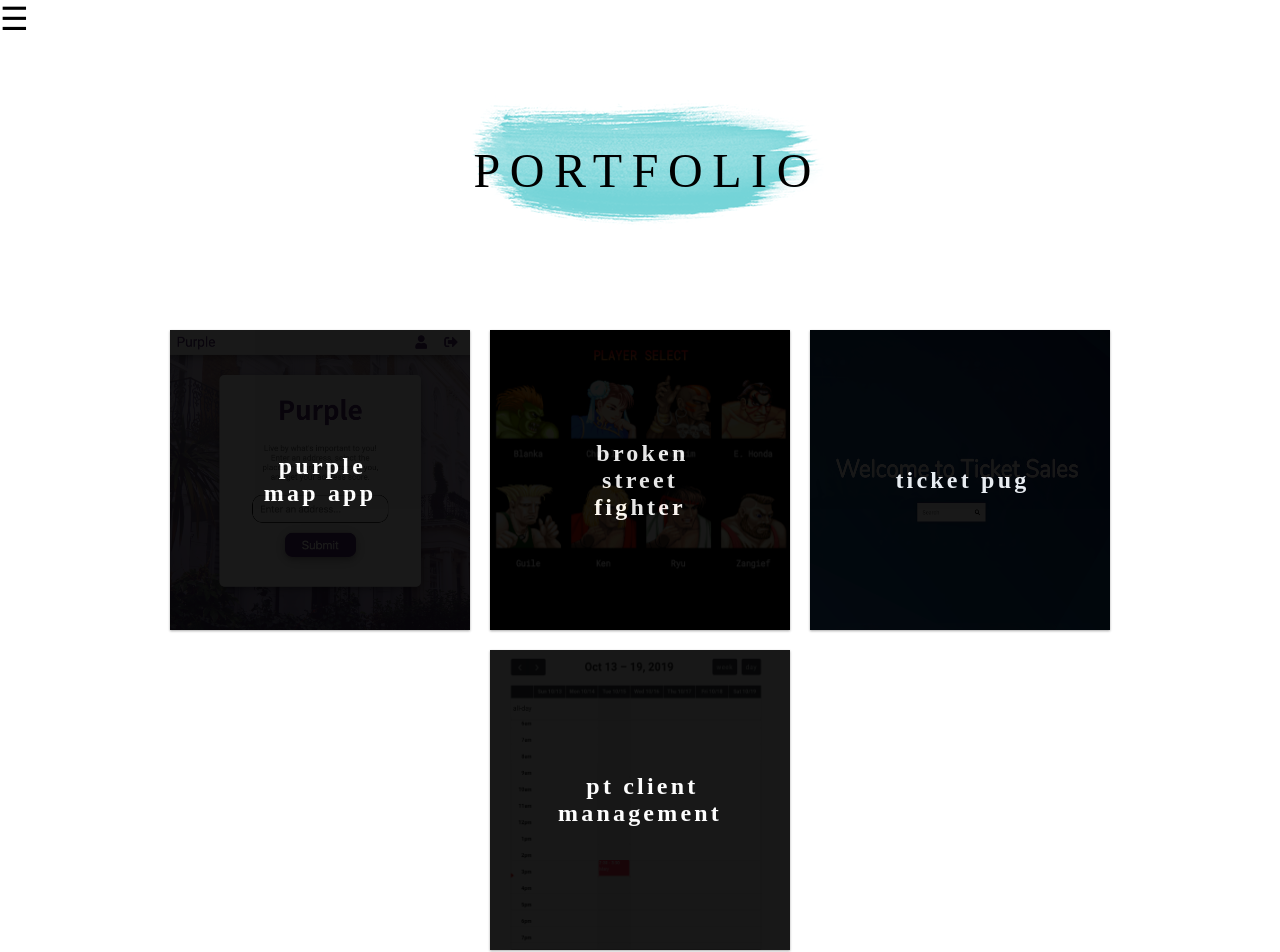
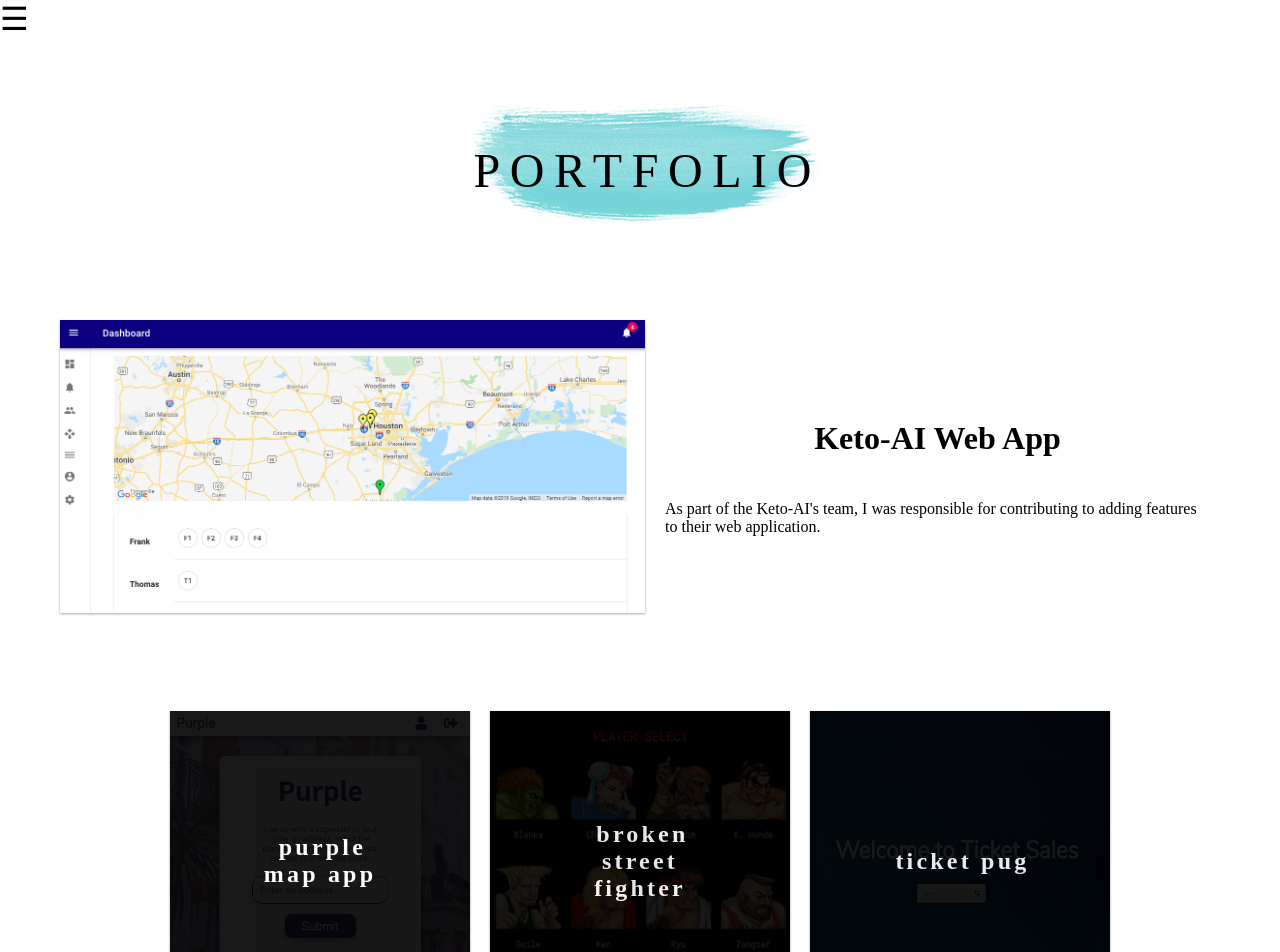
Before and after one commit to elizabethsv/portfolio, a React (Create React App) app: page /portfolio in a window 1280 px wide. Shown: the top 952 px of the page. Built offline with nearby package versions, Linux system fonts and the light colour scheme.

Commit message:
added keto

```diff
--- a/src/App.css
+++ b/src/App.css
@@ -379,7 +379,18 @@
   height: 100px;
 
 }
+#featured{
+  display:flex;
+  align-items:center;
+  padding: 0 40px 0 50px;
+  margin-bottom: 7%;
+  justify-content:space-around;
+}
+#featured-desc > h4{
+  font-size:2em;
+  text-align:center;
 
+}
 @media (min-width: 950px) and (max-width: 1200px) {
 
    .project-details-container{
--- a/src/components/Portfolio.js
+++ b/src/components/Portfolio.js
@@ -3,6 +3,7 @@
 import streetfighter from '../images/thumbnail.jpg'
 import ticketthumb from '../images/ticket_thumb.png'
 import PT_thumb from '../images/PT_thumb.png'
+import keto from '../images/keto-ai.png'
 import styled from 'styled-components'
 import { Link } from 'react-router-dom'
 
@@ -11,7 +12,20 @@
     return(
         <Wrapper>
             <div id='title'>Portfolio</div>
+
+            <div id="featured">
+
+                <img src={keto} style={{width:'50%', boxShadow:'0 1px 3px rgba(0,0,0,0.12), 0 1px 2px rgba(0,0,0,0.24)'}} alt='ketoai screenshot'/>
+                <div id="featured-desc">
+                    <h4>Keto-AI Web App</h4>
+                    <p>As part of the <a href="http://keto-ai.com">Keto-AI</a>'s team, I was responsible for contributing to adding features to their web application.</p>
+
+                </div>
+
+            </div>
+
         <div className="portfolio" id="portfolio">
+
                 <div className='thumbnail'>
                     <Link to="/purplemap">
                         <img src={purple_thumb} alt="Purple Map App Thumbnail"/>
@@ -40,9 +54,9 @@
                 </div>
 
                 <div className='thumbnail'>
-                    <img src={PT_thumb} alt="PT Client Management Thumbnail"/>
+                    <img src={PT_thumb} alt="Client Management Thumbnail"/>
                     <div className='overlay'>
-                        <div className='text'>PT Client Management</div>
+                        <div className='text'>Client Management</div>
                     </div>
                 </div>
 
```
Also changed, not shown: src/images/keto-ai.png (added).
